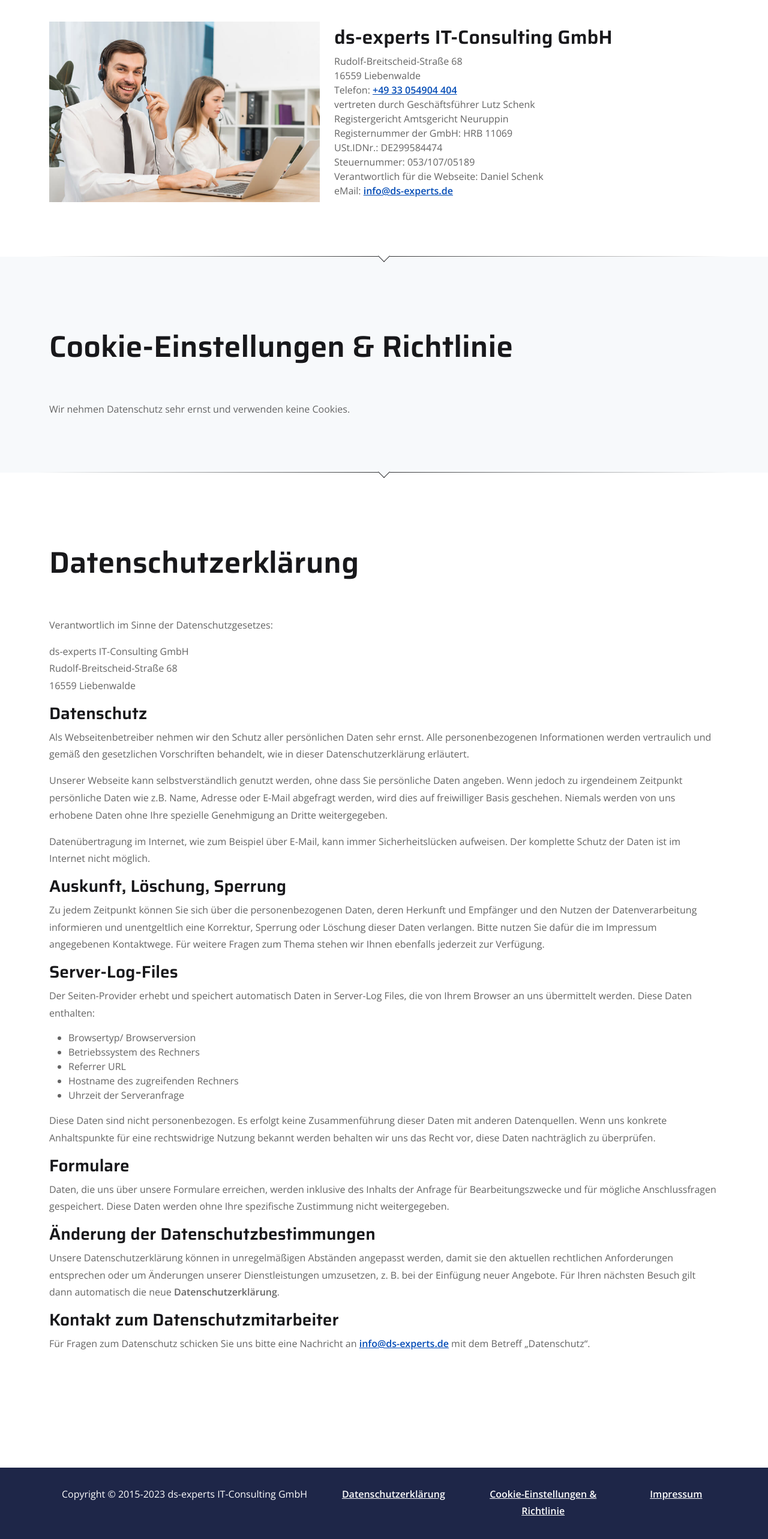
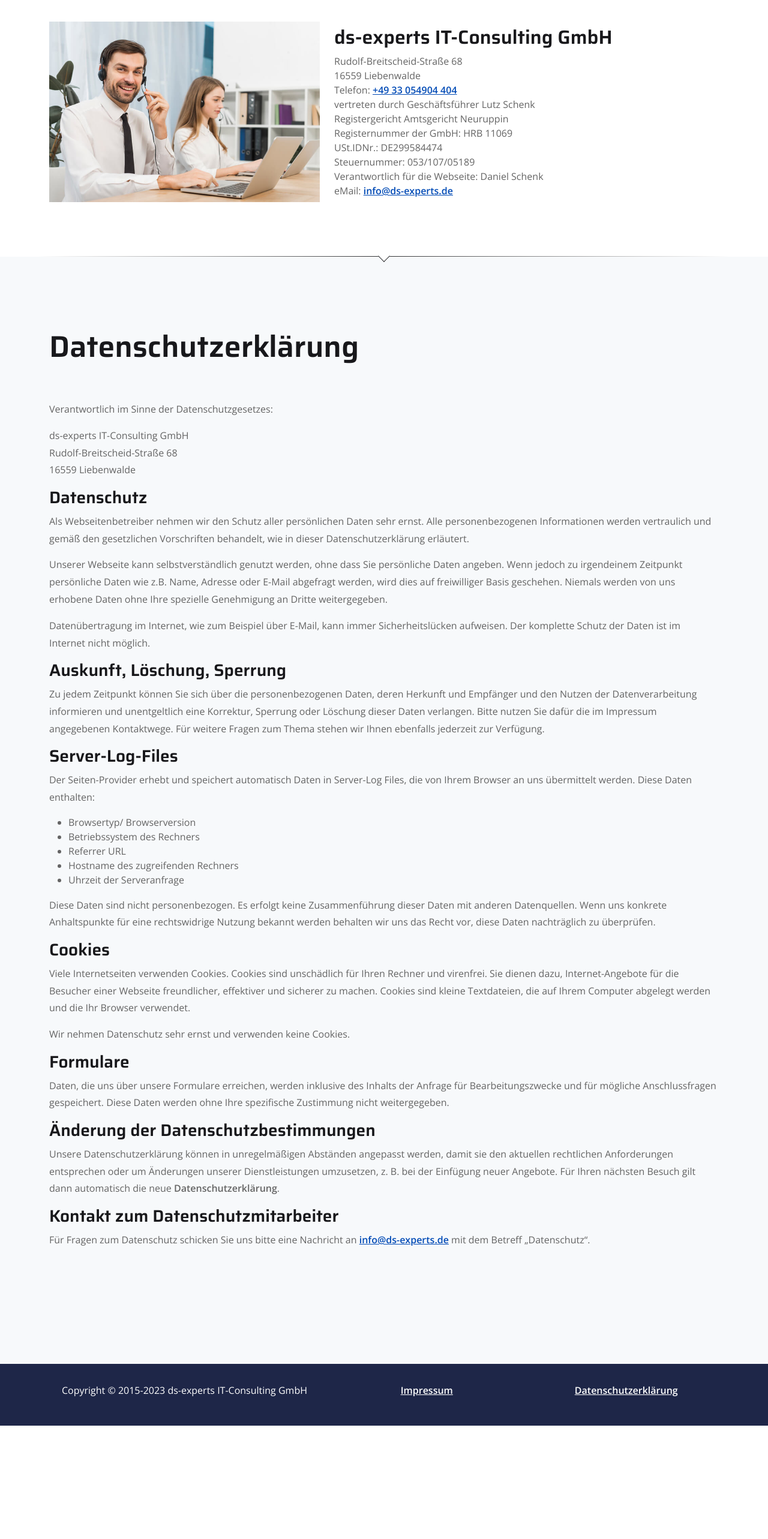
Before and after one commit to tobias-riedel/ds-experts, a Next.js app: page /legal in a window 1280 px wide. Shown: the part 574-3140 px from the top of the page at 60% size. After the commit the page ends 2951 px from the top, so only its background shows below. Built offline with nearby package versions, Linux system fonts and the light colour scheme.

Commit message:
Integrated CookiePolicy in GDPR cmp
- Adjusted footer links

```diff
--- a/components/CookiesPolicy.tsx
+++ /dev/null
@@ -1,19 +0,0 @@
-import Link from 'next/link';
-import SectionDivider from './Common/SectionDivider';
-
-const CookiesPolicy = () => {
-  return (
-    <section id="cookies-policy" className="pt-100">
-      <div className="container">
-        <div className="section-title text-start mw-100">
-          <h2>Cookie-Einstellungen & Richtlinie</h2>
-        </div>
-        <p>Wir nehmen Datenschutz sehr ernst und verwenden keine Cookies.</p>
-      </div>
-
-      <SectionDivider />
-    </section>
-  );
-};
-
-export default CookiesPolicy;
--- a/components/Gdpr.tsx
+++ b/components/Gdpr.tsx
@@ -67,7 +67,13 @@ const Gdpr = () => {
           Datenquellen. Wenn uns konkrete Anhaltspunkte für eine rechtswidrige Nutzung bekannt werden behalten wir uns
           das Recht vor, diese Daten nachträglich zu überprüfen.
         </p>
-
+        <h3>Cookies</h3>
+        <p>
+          Viele Internetseiten verwenden Cookies. Cookies sind unschädlich für Ihren Rechner und virenfrei. Sie dienen
+          dazu, Internet-Angebote für die Besucher einer Webseite freundlicher, effektiver und sicherer zu machen.
+          Cookies sind kleine Textdateien, die auf Ihrem Computer abgelegt werden und die Ihr Browser verwendet.
+        </p>
+        <p>Wir nehmen Datenschutz sehr ernst und verwenden keine Cookies.</p>
         <h3>Formulare</h3>
         <p>
           Daten, die uns über unsere Formulare erreichen, werden inklusive des Inhalts der Anfrage für
--- a/components/Layouts/Footer.tsx
+++ b/components/Layouts/Footer.tsx
@@ -12,14 +12,11 @@ const Footer = () => {
 
             <div className="col-lg-7">
               <div className="row links--underlined">
-                <p className="col-lg-4">
+                <p className="col-lg-6">
+                  <Link href="/legal#imprint">Impressum</Link>
+                </p>
+                <p className="col-lg-6">
                   <Link href="/legal#gdpr">Datenschutzerklärung</Link>
-                </p>
-                <p className="col-lg-5">
-                  <Link href="/legal#cookies-policy">Cookie-Einstellungen &amp; Richtlinie</Link>
-                </p>
-                <p className="col-lg-3">
-                  <Link href="/legal#imprint">Impressum</Link>
                 </p>
               </div>
             </div>
--- a/pages/legal.tsx
+++ b/pages/legal.tsx
@@ -1,5 +1,4 @@
 import PageBanner from '../components/Common/PageBanner';
-import CookiesPolicy from '../components/CookiesPolicy';
 import Gdpr from '../components/Gdpr';
 import Imprint from '../components/Imprint';
 
@@ -11,8 +10,6 @@ const Legal = () => {
       <div className="links--underlined">
         <Imprint />
 
-        <CookiesPolicy />
-
         <Gdpr />
       </div>
     </>
```
